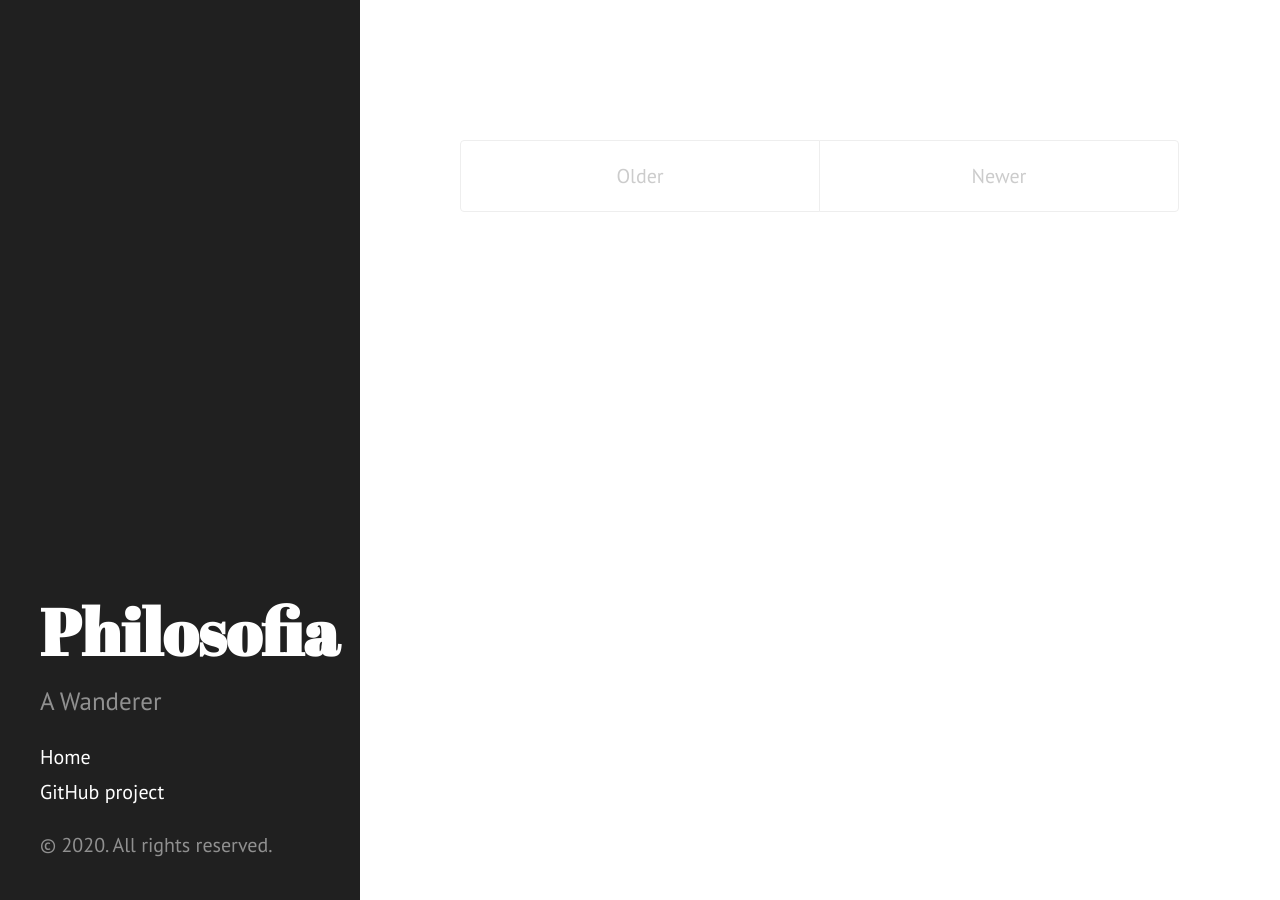
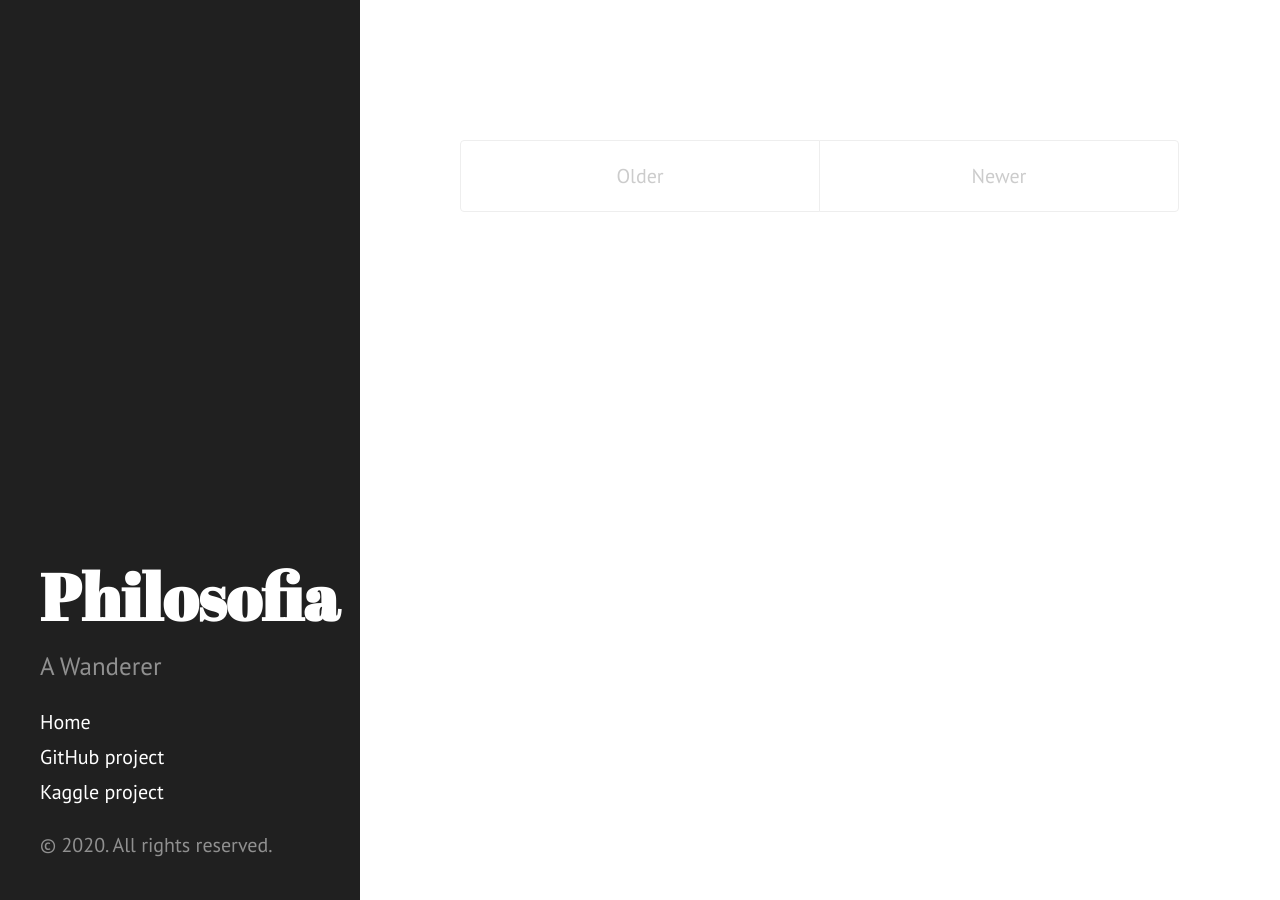
Before and after one commit to philosofia/philosofia.github.io, a Jekyll site: the page built from index.html, in a window 1280 px wide. Built offline with Jekyll 4.4.1, drawn with Linux system fonts in a browser that asks for light colours; the list of posts is cut into pages by our own code.

Commit message:
Update sidebar.html

```diff
--- a/_includes/sidebar.html
+++ b/_includes/sidebar.html
@@ -28,6 +28,7 @@
 
 
       <a class="sidebar-nav-item" href="https://github.com/philosofia">GitHub project</a>
+      <a class="sidebar-nav-item" href="https://www.kaggle.com/yakiniku">Kaggle project</a>
 
     </nav>
 
```
